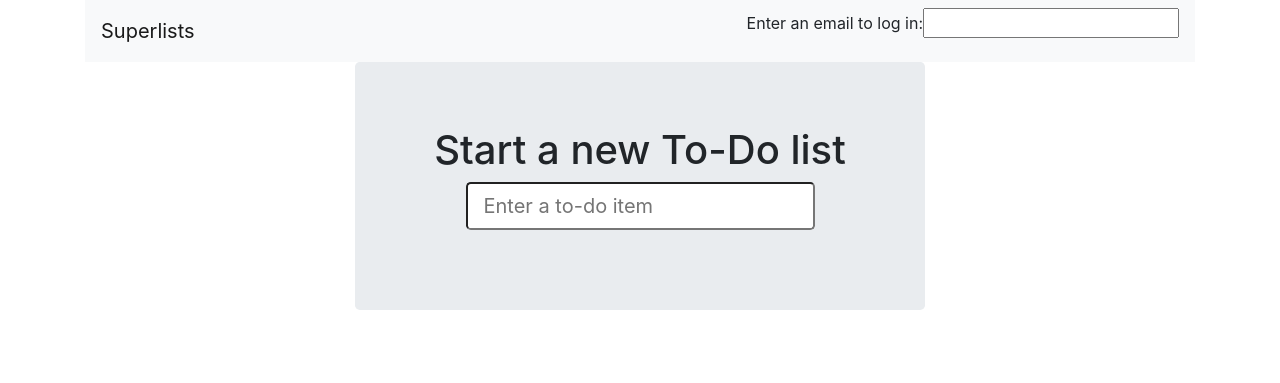
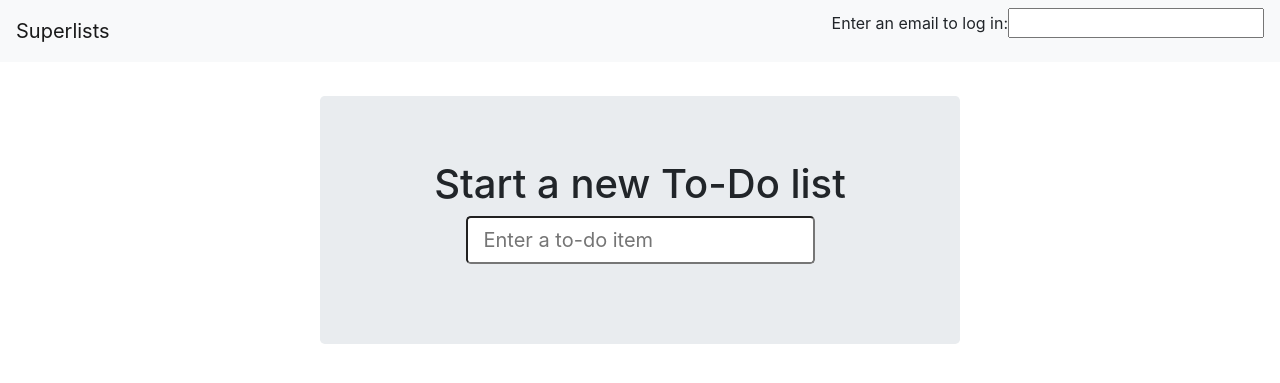
Before and after one commit to KatherineEbel/superlists.kathyebel.us, a Django app: page / in a window 1280 px wide. Shown: the top 383 px of the page. Run offline with Django 3.2, Linux system fonts and the light colour scheme; some libraries are stand-ins or nearby versions.

Commit message:
implement logout. Use bootstrap cdn, improve styles

```diff
--- a/accounts/urls.py
+++ b/accounts/urls.py
@@ -1,7 +1,9 @@
+from django.contrib.auth.views import LogoutView as logout
 from django.urls import path, include
 from accounts import views as account_views
 
 urlpatterns = [
     path('send_login_email', account_views.send_login_email, name='send_login_email'),
-    path('login', account_views.login, name='login')
+    path('login', account_views.login, name='login'),
+    path('logout', account_views.logout, name='logout'),
 ]
--- a/lists/templates/base.html
+++ b/lists/templates/base.html
@@ -4,29 +4,31 @@
         <meta http-equiv="X-UA-Compatible" content="IE=edge">
         <meta name="viewport" content="width=device-width, initial-scale=1">
         <title>To-Do lists</title>
-        <link rel="stylesheet" href="/static/bootstrap/css/bootstrap.min.css">
+{#        <link rel="stylesheet" href="/static/bootstrap/css/bootstrap.min.css">#}
+        <script src="https://code.jquery.com/jquery-3.3.1.slim.min.js" integrity="sha384-q8i/X+965DzO0rT7abK41JStQIAqVgRVzpbzo5smXKp4YfRvH+8abtTE1Pi6jizo" crossorigin="anonymous"></script>
+        <script src="https://cdnjs.cloudflare.com/ajax/libs/popper.js/1.14.3/umd/popper.min.js" integrity="sha384-ZMP7rVo3mIykV+2+9J3UJ46jBk0WLaUAdn689aCwoqbBJiSnjAK/l8WvCWPIPm49" crossorigin="anonymous"></script>
+        <link rel="stylesheet" href="https://stackpath.bootstrapcdn.com/bootstrap/4.1.3/css/bootstrap.min.css" integrity="sha384-MCw98/SFnGE8fJT3GXwEOngsV7Zt27NXFoaoApmYm81iuXoPkFOJwJ8ERdknLPMO" crossorigin="anonymous">
+        <script src="https://stackpath.bootstrapcdn.com/bootstrap/4.1.3/js/bootstrap.min.js" integrity="sha384-ChfqqxuZUCnJSK3+MXmPNIyE6ZbWh2IMqE241rYiqJxyMiZ6OW/JmZQ5stwEULTy" crossorigin="anonymous"></script>
     </head>
     <body>
-    <div class="container">
-        <div class="navbar navbar-expand navbar-light bg-light" role="navigation">
-            <div class="container-fluid">
+    <div class="navbar fixed-top navbar-expand navbar-light bg-light justify-content-between" role="navigation">
         <a href="/" class="navbar-brand">Superlists</a>
         {% if user.email %}
-                    <ul class="nav navbar-nav navbar-right">
-                        <li class="navbar-text">
+            <ul class="nav navbar-nav navbar-right align-items-center">
+                <li class="navbar-text mr-5">
                     Logged in as {{ user.email }}
                 </li>
-                        <li><a href="#">Log Out</a></li>
+                <li><a class="btn btn-outline-primary" href="{% url 'logout' %}">Log Out</a></li>
             </ul>
         {% else %}
-                    <form method="post" action="{% url 'send_login_email' %}" class="form-inline float-right">
+            <form method="post" action="{% url 'send_login_email' %}" class="form-inline">
                 <label for="email">Enter an email to log in:</label>
                 <input type="text" name="email" id="email">
                 {% csrf_token %}
             </form>
         {% endif %}
     </div>
-        </div>
+    <div class="container-fluid mt-5">
         {% if messages %}
             <div class="row">
                 <div class="col-md-8">
@@ -42,7 +44,7 @@
             </div>
         {% endif %}
         <div class="row">
-            <div class="col-md-6 offset-3 jumbotron">
+            <div class="col-md-6 offset-3 jumbotron mt-5">
                 <div class="text-center">
                     <h1>{% block header_text %}{% endblock %}</h1>
                     <form method="POST" action="{% block form_action %}{% endblock %}">
@@ -66,7 +68,7 @@
             {% endblock %}
         </div>
     </div>
-    <script src="/static/jquery-3.3.1.min.js"></script>
+{#    <script src="/static/jquery-3.3.1.min.js"></script>#}
     <script src="/static/list.js"></script>
     <script>
         $(document).ready(() => {
```
Also changed, not shown: accounts/tests/test_views.py (+1 -1 lines), accounts/views.py (+8 -3 lines), functional_tests/test_login.py (+8 -0 lines). Lines whose indentation alone changed are shown as unchanged.
